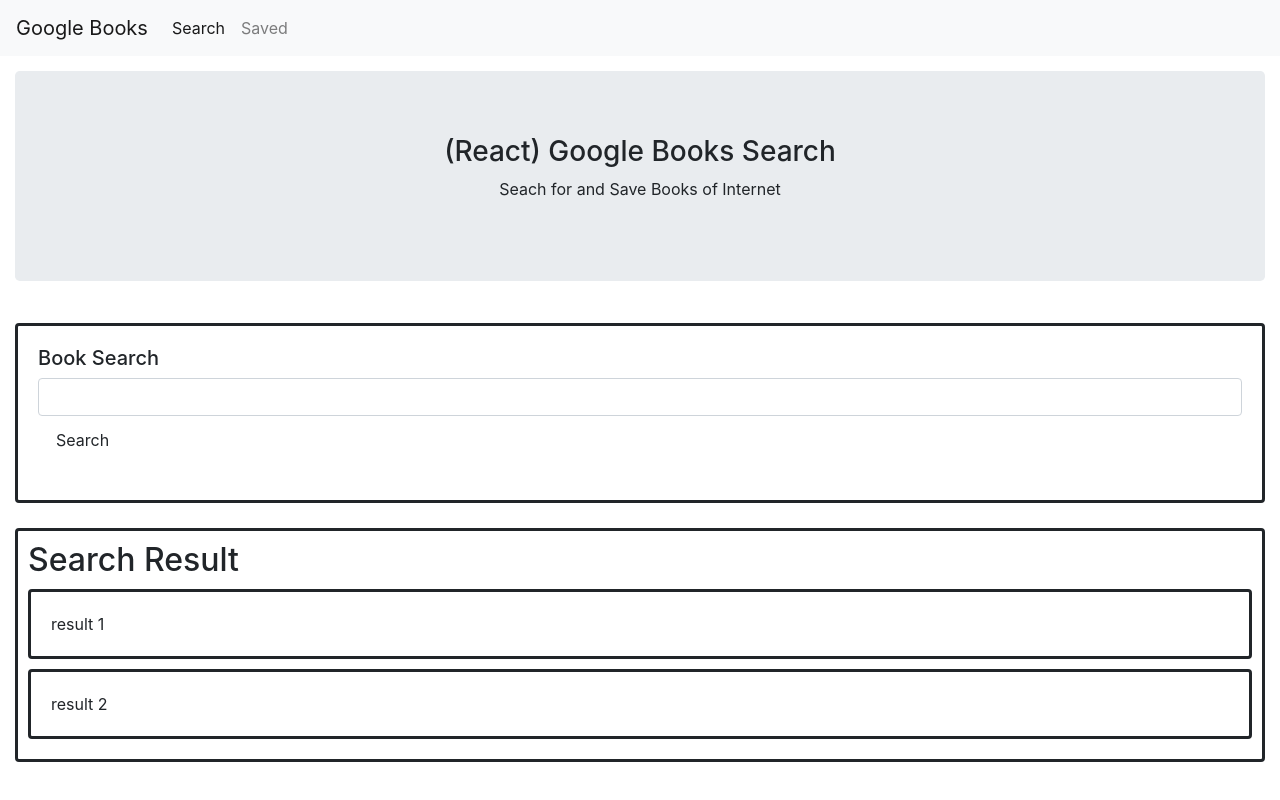
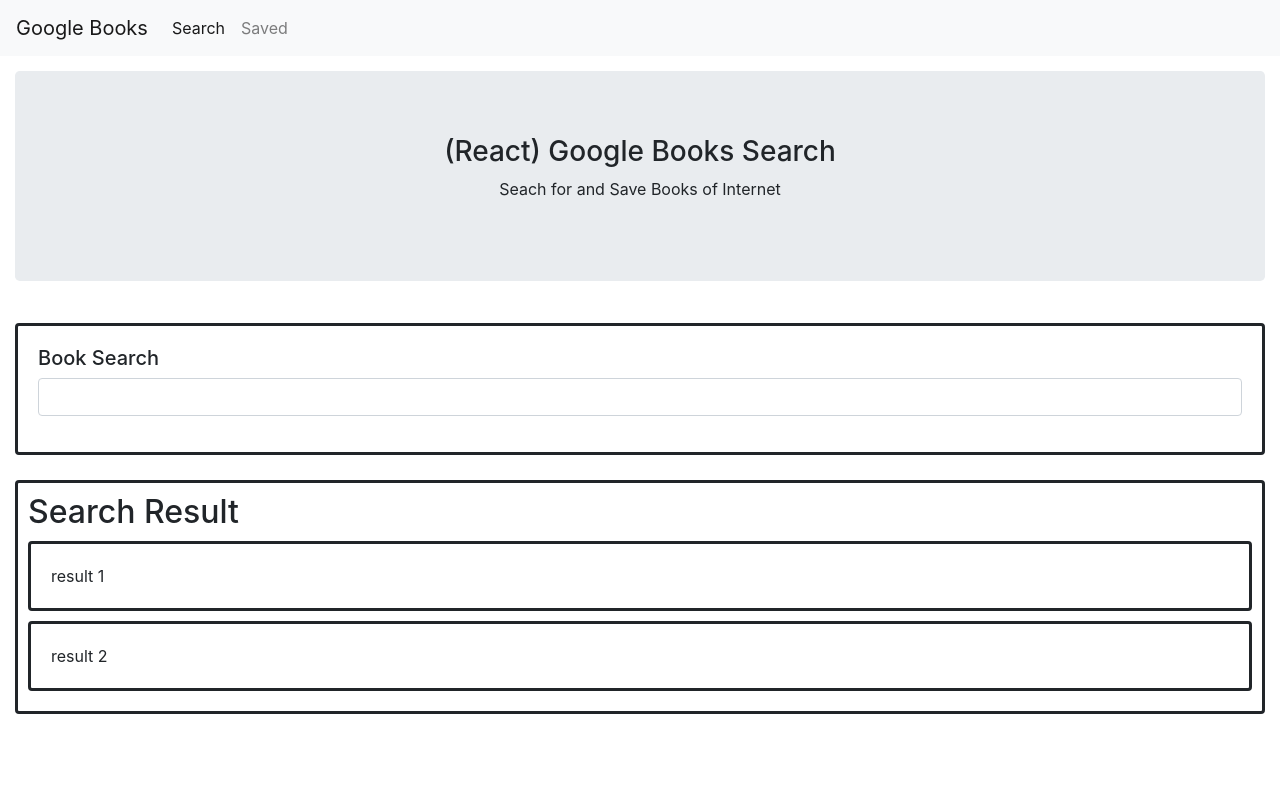
Before and after one commit to Sarah-Nguyen1993/Google-Books-Search, a React (Create React App) app in the folder client/: page / in a window 1280 px wide. Built offline with nearby package versions, Linux system fonts and the light colour scheme.

Commit message:
updated search bar component

```diff
--- a/client/src/components/SearchBar/index.js
+++ b/client/src/components/SearchBar/index.js
@@ -1,14 +1,12 @@
 import React from "react";
-import Button from "../Button";
 
 function SearchBar(props) {
 
   return (
-        <div className="form-group">
+          <div className="form-group">
             <h5>Book Search</h5>
             <input className="form-control" {...props} />
-            <Button {...props} >Search </Button>
-        </div>
+          </div>
   );
 }
 
```
